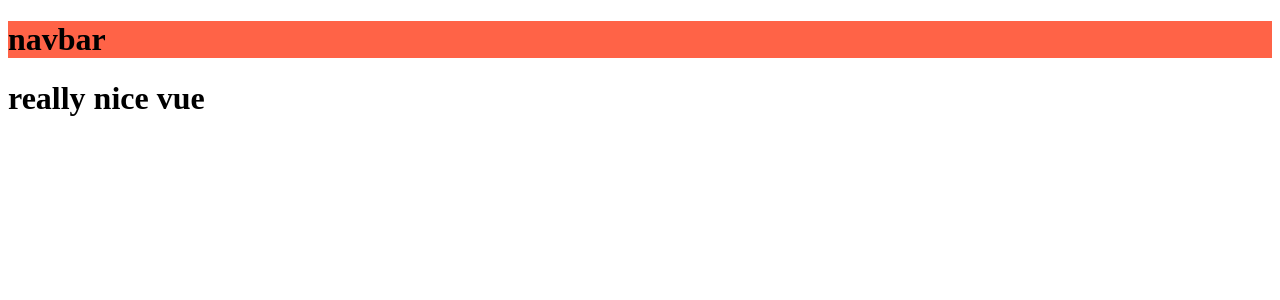
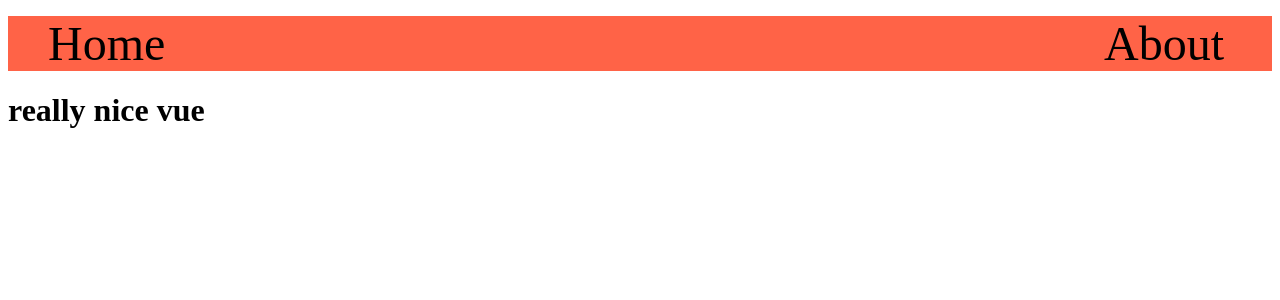
Before and after one commit to johnxadams/great-vue-from-here, a Vue app: page / in a window 1280 px wide. Shown: the top 300 px of the page. Built offline with nearby package versions, Linux system fonts and the light colour scheme.

Commit message:
mixin scss included

```diff
--- a/src/App.vue
+++ b/src/App.vue
@@ -14,6 +14,12 @@ import navbar from "./components/navbar.vue";
   <RouterView />
 </template>
 
-<style>
+<style lang="scss">
+@mixin flex-jc-ai-dir($jc, $ai, $dir) {
+  display: flex;
+  justify-content: $jc;
+  align-items: $ai;
+  flex-direction: $dir;
+}
 
 </style>
--- a/src/components/navbar.vue
+++ b/src/components/navbar.vue
@@ -1,13 +1,35 @@
 <script setup></script>
 
 <template>
-  <div v-bind:class="$style.navbarContainer">
-    <h1>navbar</h1>
-  </div>
+  <nav v-bind:class="$style.navbarContainer">
+    <ul>
+      <li>Home</li>
+      <li>About</li>
+    </ul>
+  </nav>
 </template>
 
 <style module lang="scss">
+@mixin flex-jc-ai-dir($jc, $ai, $dir) {
+  display: flex;
+  justify-content: $jc;
+  align-items: $ai;
+  flex-direction: $dir;
+}
+
 .navbarContainer {
   background-color: tomato;
+  ul {
+    @include flex-jc-ai-dir(space-between, flex-start, row);
+    li {
+      font-size: 3rem;
+      list-style: none;
+
+    }
+    :nth-child(2){
+          /* color: green; */
+          margin-right: 1em;
+      }
+  }
 }
 </style>
```
